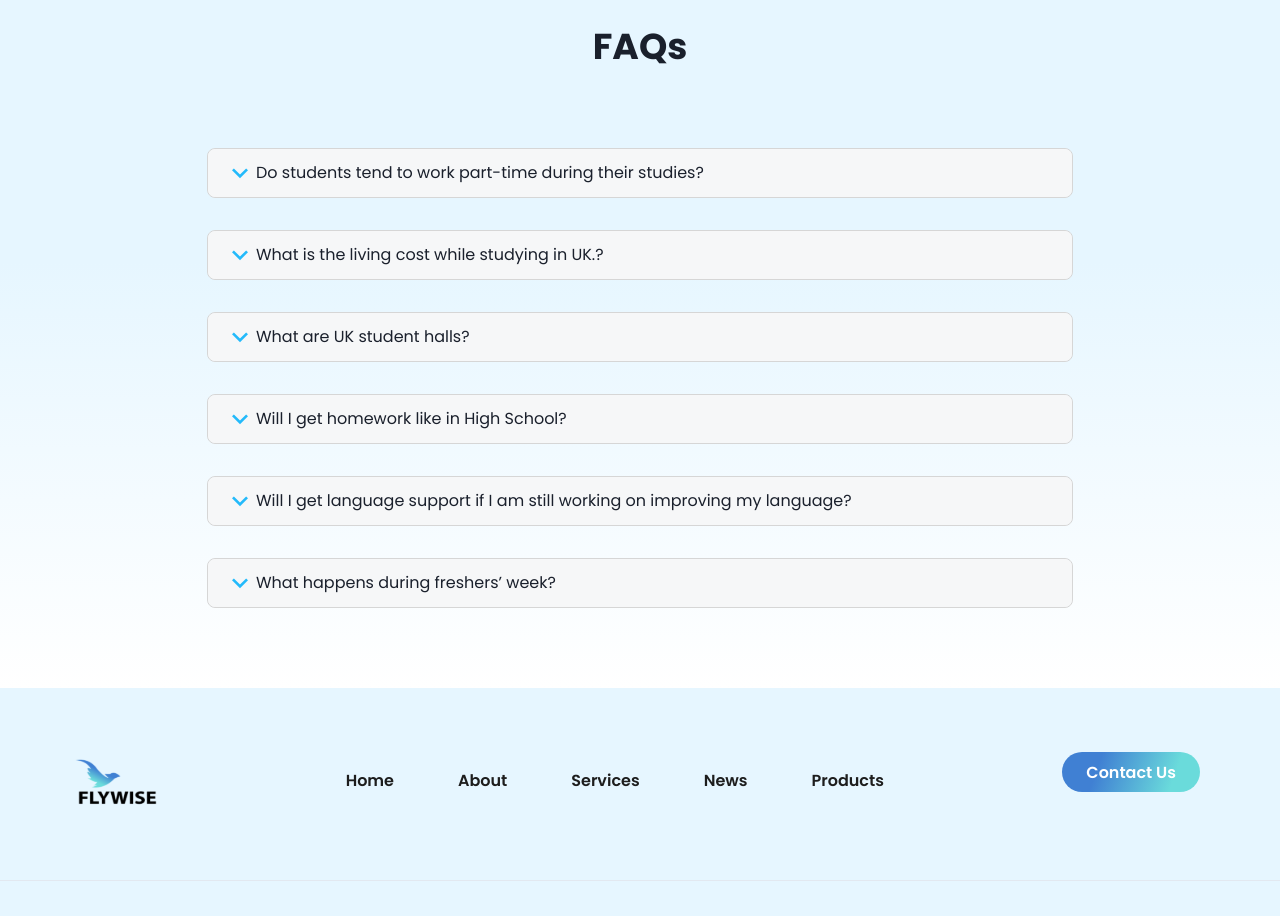
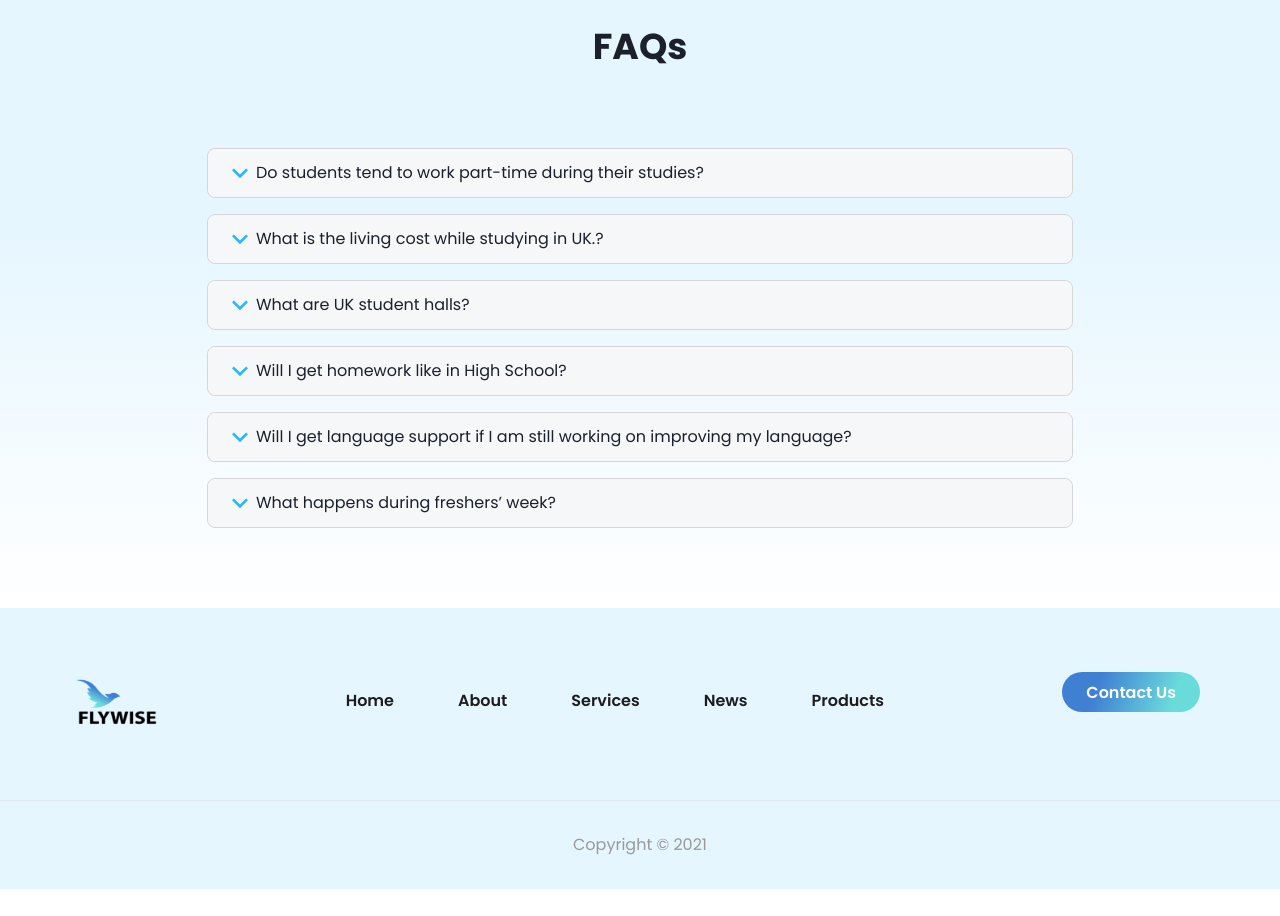
Before and after one commit to ptk1729/flywise, a Next.js app: page /destinations/uk in a window 1280 px wide. Shown: the part 2360-3276 px from the top of the page. After the commit the page ends 3249 px from the top, so only its background shows below. Built offline with nearby package versions, Linux system fonts and the light colour scheme.

Commit message:
fixed faq

```diff
--- a/pages/common/faqs.js
+++ b/pages/common/faqs.js
@@ -1,30 +1,42 @@
 import {
+	Accordion,
 	AccordionButton,
 	AccordionIcon,
 	AccordionItem,
 	AccordionPanel,
 	Box,
-	Center,
+	Center
 } from '@chakra-ui/react';
-import React from 'react';
+import React, { useState } from 'react';
 
-function Faq({ faq }) {
+function FaqList({ faqs }) {
+	const [ faqState, setFaqState] = useState(faqs ? faqs : [ { ques: '', ans: '' } ]);
+
 	return (
 		<Center>
-			<AccordionItem border="1px solid #d6d6d6" rounded="lg" bg="#F6F7F8" my="4">
+			<Accordion allowToggle>
+				{faqState.map((faq, idx) => (
+					<AccordionItem key={idx} border="1px solid #d6d6d6" rounded="lg" bg="#F6F7F8" my="4">
 						<h2>
-					<AccordionButton _focus={{boxShadow:"none"}} rounded="lg" bg="#F6F7F8" _hover={{bg:"#F6F7F8"}}>
+							<AccordionButton
+								_focus={{ boxShadow: 'none' }}
+								rounded="lg"
+								bg="#F6F7F8"
+								_hover={{ bg: '#F6F7F8' }}
+							>
 								<AccordionIcon w={8} h={8} color="#23BAFB" />{' '}
 								{/* <Image mt="1" alt="arrow" src="/images/right_arrow.png" maxH="1rem" /> */}
-						<Box w={{base:"20rem", md:"50rem"}} flex="1" textAlign="left">
-							{faq.ques}
+								<Box w={{ base: '20rem', md: '50rem' }} flex="1" textAlign="left">
+									{faq.ques ? faq.ques : ''}
 								</Box>
 							</AccordionButton>
 						</h2>
-				<AccordionPanel maxW={{base:"20rem", md:"50rem"}} pb={4}>
-					{faq.ans}
+						<AccordionPanel maxW={{ base: '20rem', md: '50rem' }} pb={4}>
+							{faq.ans ? faq.ans : ''}
 						</AccordionPanel>
 					</AccordionItem>
+				))}
+			</Accordion>
 
 			{/* <Flex
 				mx="2"
@@ -41,4 +53,4 @@ function Faq({ faq }) {
 	);
 }
 
-export default Faq;
+export default FaqList;
--- a/pages/destinations/australia.js
+++ b/pages/destinations/australia.js
@@ -15,7 +15,7 @@ import {
 	UnorderedList
 } from '@chakra-ui/react';
 import React, { useRef } from 'react';
-import Faq from '../common/faqs';
+import FaqList from '../common/faqs';
 import Footer from '../common/footer';
 import Navbar from '../common/navbar';
 
@@ -261,7 +261,7 @@ function Australia() {
 					<Heading my={[ '2', '4', '8', '16', '16' ]} textAlign="center">
 						FAQs
 					</Heading>
-					<Accordion allowToggle>{faqs.map((faq, idx) => <Faq key={idx} faq={faq} />)}</Accordion>
+					<FaqList faqs={faqs} />
 				</GridItem>
 				<Footer />
 			</Grid>
--- a/pages/destinations/canada.js
+++ b/pages/destinations/canada.js
@@ -15,6 +15,7 @@ import {
 	UnorderedList
 } from '@chakra-ui/react';
 import React, { useRef } from 'react';
+import FaqList from '../common/faqs';
 import Faq from '../common/faqs';
 import Footer from '../common/footer';
 import Navbar from '../common/navbar';
@@ -260,7 +261,8 @@ function Canada() {
 					<Heading my={[ '2', '4', '8', '16', '16' ]} textAlign="center">
 						FAQs
 					</Heading>
-					<Accordion allowToggle>{faqs.map((faq, idx) => <Faq key={idx} faq={faq} />)}</Accordion>
+					<FaqList faqs={faqs} />
+
 				</GridItem>
 				<Footer />
 			</Grid>
--- a/pages/destinations/uk.js
+++ b/pages/destinations/uk.js
@@ -15,6 +15,7 @@ import {
 	UnorderedList
 } from '@chakra-ui/react';
 import React, { useRef } from 'react';
+import FaqList from '../common/faqs';
 import Faq from '../common/faqs';
 import Footer from '../common/footer';
 import Navbar from '../common/navbar';
@@ -255,7 +256,8 @@ function UK() {
 					<Heading my={[ '2', '4', '8', '16', '16' ]} textAlign="center">
 						FAQs
 					</Heading>
-					<Accordion allowToggle>{faqs.map((faq, idx) => <Faq key={idx} faq={faq} />)}</Accordion>
+					<FaqList faqs={faqs} />
+
 				</GridItem>
 				<Footer />
 			</Grid>
--- a/pages/destinations/usa.js
+++ b/pages/destinations/usa.js
@@ -1,5 +1,5 @@
 import {
-	Accordion,
+
 	Box,
 	Center,
 	Flex,
@@ -15,6 +15,7 @@ import {
 	UnorderedList
 } from '@chakra-ui/react';
 import React, { useRef } from 'react';
+import FaqList from '../common/faqs';
 import Faq from '../common/faqs';
 import Footer from '../common/footer';
 import Navbar from '../common/navbar';
@@ -252,7 +253,8 @@ function USA() {
 					<Heading my={[ '2', '4', '8', '16', '16' ]} textAlign="center">
 						FAQs
 					</Heading>
-					<Accordion allowToggle>{faqs.map((faq, idx) => <Faq key={idx} faq={faq} />)}</Accordion>
+					<FaqList faqs={faqs} />
+
 				</GridItem>
 				<Footer />
 			</Grid>
--- a/pages/index.js
+++ b/pages/index.js
@@ -1,6 +1,6 @@
 import { Accordion, Box, Button, Center, Flex, Grid, GridItem, Heading, HStack, Image, Text } from '@chakra-ui/react';
 import Link from 'next/link';
-import Faq from './common/faqs';
+import FaqList from './common/faqs';
 import Footer from './common/footer';
 import Navbar from './common/navbar';
 export default function Home() {
@@ -432,7 +432,7 @@ export default function Home() {
 					<Heading my={[ '2', '4', '8', '16', '16' ]} textAlign="center">
 						Have Any Questions?
 					</Heading>
-					<Accordion allowToggle>{faqs.map((faq, idx) => <Faq key={idx} faq={faq} />)}</Accordion>
+					<FaqList faqs ={ faqs} />
 				</GridItem>
 				<Footer />
 			</Grid>
--- a/pages/profile-evaluation/index.js
+++ b/pages/profile-evaluation/index.js
@@ -382,6 +382,7 @@ function One() {
 								bg="rgba(240, 240, 240, 1)"
 								maxW="50%"
 								placeholder="Enter score"
+								type="number"
 							/>
 						</GridItem>
 						<GridItem
@@ -412,6 +413,8 @@ function One() {
 								bg="rgba(240, 240, 240, 1)"
 								maxW="50%"
 								placeholder="Enter score"
+								type="number"
+
 							/>
 						</GridItem>
 						<GridItem
@@ -433,7 +436,7 @@ function One() {
 							<Text
 								color="rgba(125, 125, 125, 1)"
 								py="4"
-							>{`Please write "Not taken yet" if you are yet to take GRE and "Not applicable" if you don't want to take GRE test`}</Text>
+							>{`Please write "Not taken yet" if you are yet to take IELTS/TOEFL and "Not applicable" if you don't want to take GRE test`}</Text>
 							<Input
 								value={ieltsToefl}
 								onChange={e => setIeltsToefl(e.target.value)}
@@ -442,6 +445,7 @@ function One() {
 								bg="rgba(240, 240, 240, 1)"
 								maxW="50%"
 								placeholder="Enter score"
+								type="number"
 							/>
 						</GridItem>
 						<GridItem
```
Lines whose indentation alone changed are shown as unchanged.
